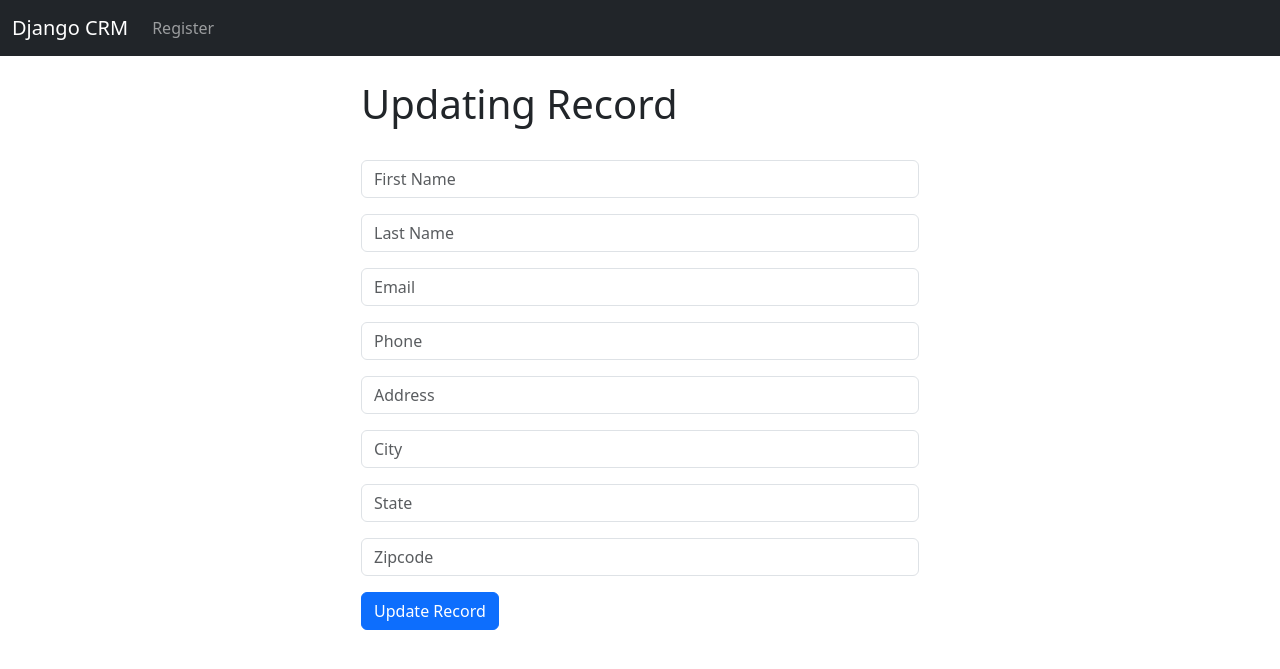
After one commit to sv1nce/django_crm, a Django app: template dcrm/website/templates/update_record.html in a window 1280 px wide. The commit adds this page. Shown: the top 669 px of the page. Run offline with Django 4.2, Linux system fonts and the light colour scheme; the template is opened without the code that fills it: values that come from a table or form of the project are taken from there, others are empty.

Commit message:
Edit Record and Final Fixes

```diff
--- a/dcrm/website/templates/home.html
+++ b/dcrm/website/templates/home.html
@@ -20,7 +20,7 @@
         {% if records %}
           {% for record in records %}
             <tr>
-              <td>{{ record.first_name }} {{ record.last_name }}</td>
+              <td><a href="{% url 'record' record.id %}">{{ record.first_name }} {{ record.last_name }}</a></td>
               <td>{{ record.email }}</td>
               <td>{{ record.phone_number }}</td>
               <td>{{ record.address }}</td>
--- a/dcrm/website/templates/record.html
+++ b/dcrm/website/templates/record.html
@@ -20,5 +20,6 @@
       </div>
     </br>
     <a href="{% url 'home' %}" class="btn btn-secondary">Back</a>
+    <a href="{% url 'update_record' customer_record.id %}" class="btn btn-secondary">Update Record</a>
     <a href="{% url 'delete_record' customer_record.id %}" class="btn btn-danger">Delete</a>
 {% endblock %}
--- /dev/null
+++ b/dcrm/website/templates/update_record.html
@@ -0,0 +1,13 @@
+{% extends "base.html" %}
+
+{% block content %}
+    <div class="col-md-6 offset-md-3">
+        <h1>Updating Record</h1> </br>
+        <form method="post">
+            {% csrf_token %}
+            {{ form.as_p }}
+            <button type="submit" class="btn btn-primary">Update Record</button>
+        </form>
+    </div>
+
+{% endblock %}
--- a/dcrm/website/urls.py
+++ b/dcrm/website/urls.py
@@ -9,4 +9,5 @@ urlpatterns = [
     path('record/<int:pk>', views.customer_record, name='record'),
     path('delete_record/<int:pk>', views.delete_record, name='delete_record'),
     path('add_record/', views.add_record, name='add_record'),
+    path('update_record/<int:pk>', views.update_record, name='update_record'),
 ]
```
Also changed, not shown: dcrm/website/views.py (+13 -0 lines).
